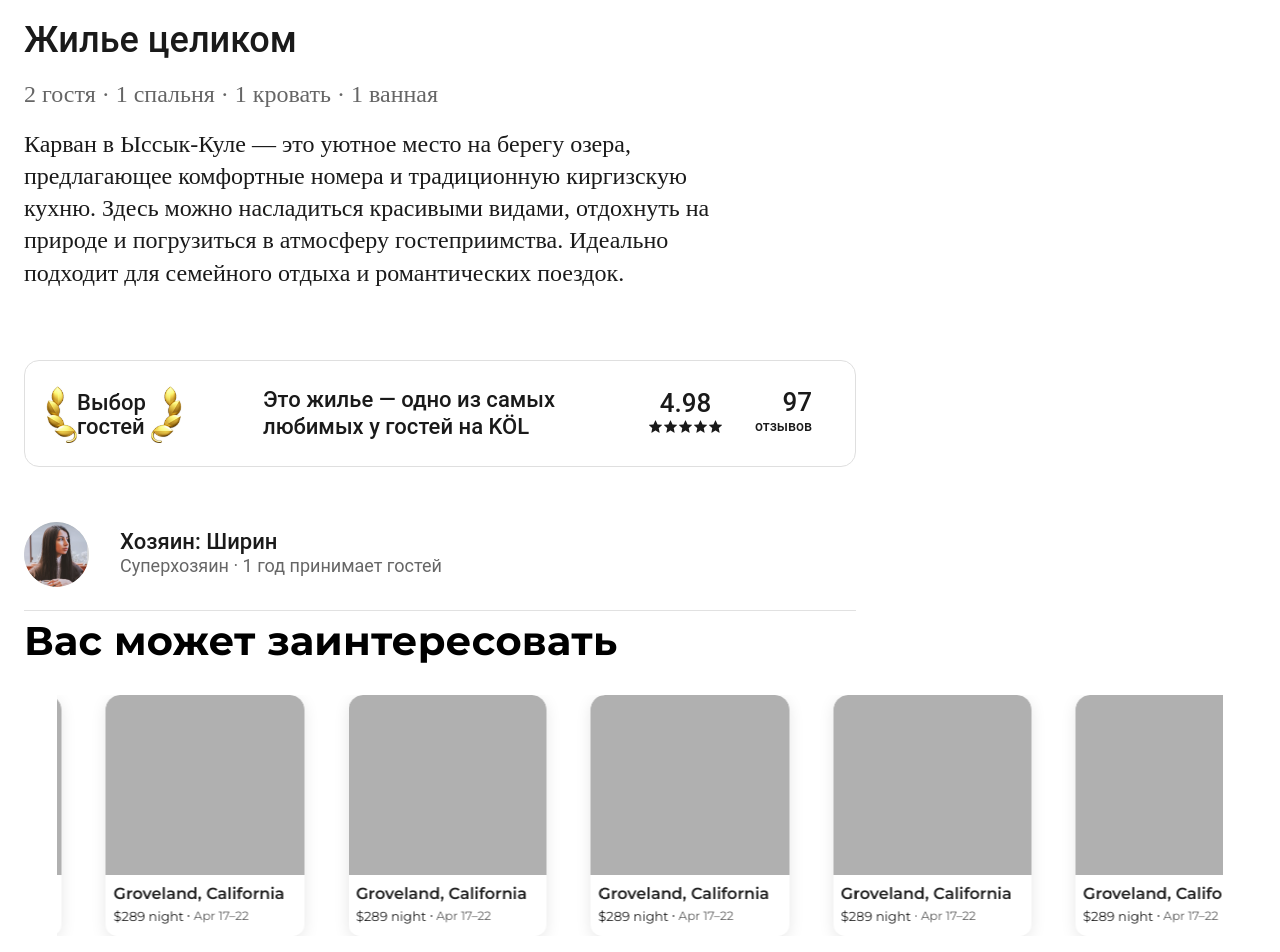
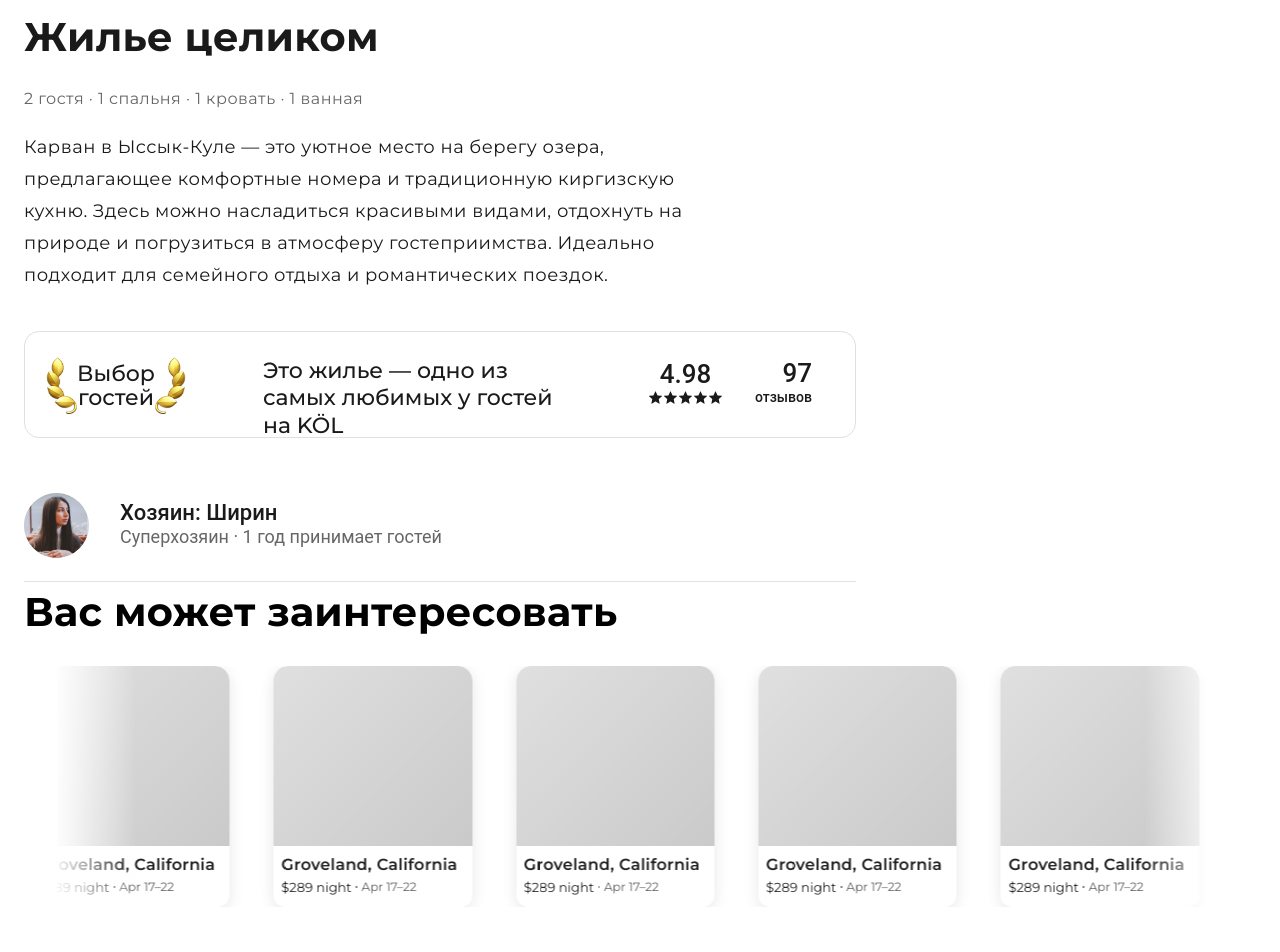
Before and after one commit to Shirin-Akhmatova/KOL, a React (Vite) app: page /cardPage in a window 1280 px wide. Shown: the part 960-1912 px from the top of the page. Built offline with nearby package versions, Linux system fonts and the light colour scheme; the HTML template or start-up script is replaced by a standard one; a web font is replaced by a local one.

Commit message:
added animation

```diff
--- a/src/widgets/HotelGallery/HotelGallery.tsx
+++ b/src/widgets/HotelGallery/HotelGallery.tsx
@@ -22,6 +22,7 @@ import { AiOutlineLeft, AiOutlineRight } from 'react-icons/ai';
 import './hotelGallerry.scss';
 import './carousel.scss';
 import AnimationBlock from '../animationBlock/AnimationBlock';
+import Toggle from '@/shared/ui/toggle/Toggle';
 
 const images = [hotel1, hotel2, hotel3, hotel4, hotel5];
 
@@ -192,6 +193,7 @@ const HotelGallery = () => {
         </div>
       </div>
     </div>
+
   );
 };
 
--- a/src/widgets/HotelGallery/hotelGallerry.scss
+++ b/src/widgets/HotelGallery/hotelGallerry.scss
@@ -8,13 +8,14 @@
 }
 
 .title {
-  color: #1a1a1a;
-  font-family: Roboto, sans-serif;
-  font-size: 36px;
-  font-weight: 500;
-  line-height: 42px;
+/* H3 */
+color: rgb(26, 26, 26);
+font-family: Montserrat;
+font-size: 40px;
+font-weight: 700;
+line-height: 60px;
+letter-spacing: 0.25px;
 text-align: left;
-  margin-bottom: 30px;
 }
 
 .grid {
@@ -72,32 +73,36 @@ flex-direction: column;
 gap: 18px;
 
   h1 {
+   /* H3 */
 color: rgb(26, 26, 26);
-    font-family: Roboto;
-    font-size: 36px;
-    font-weight: 500;
-    line-height: 42px;
+font-family: Montserrat;
+font-size: 40px;
+font-weight: 700;
+line-height: 60px;
+letter-spacing: 0.25px;
 text-align: left;
   }
 
   p {
+  /* B2 */
 color: rgb(102, 102, 102);
-    font-family: AirbnbCereal_W_Bk;
-    font-size: 24px;
+font-family: Montserrat;
+font-size: 16px;
 font-weight: 400;
-    line-height: 31px;
+line-height: 28px;
+letter-spacing: 0.5px;
 text-align: left;
   }
 
   h5 {
+    /* B1 */
 color: rgb(26, 26, 26);
-    font-family: AirbnbCereal_W_Bk;
-    font-size: 24px;
+font-family: Montserrat;
+font-size: 18px;
 font-weight: 400;
-    line-height: 134.48%;
+line-height: 32px;
+letter-spacing: 0.5px;
 text-align: left;
-    width: 714px;
-height: 192px;
 
   }
 }
@@ -130,22 +135,20 @@ img{
 height: 57px;
 }
       h3 {
-        font-size: 20px;
-        font-weight: bold;
      color: rgb(26, 26, 26);
-font-family: Roboto;
+font-family: Montserrat;
 font-size: 22px;
 font-weight: 500;
 line-height: 107.71%;
 letter-spacing: 0%;
-text-align: left;
+text-align: center;
 
       }
     }
 
     h2 {
       color: rgb(26, 26, 26);
-      font-family: Roboto;
+      font-family:Montserrat;
       font-size: 22px;
       font-weight: 500;
       line-height: 124%;
--- a/src/widgets/animationBlock/AnimationBlock.tsx
+++ b/src/widgets/animationBlock/AnimationBlock.tsx
@@ -10,14 +10,36 @@ const cards = Array(5).fill({
 const AnimationBlock: React.FC = () => {
   const containerRef = useRef<HTMLDivElement>(null);
   const listRef = useRef<HTMLDivElement>(null);
-  const requestRef = useRef<number>();
-  const previousTimeRef = useRef<number>();
-  const positionRef = useRef(0); // сохраняем позицию между кадрами
+  const requestRef = useRef<number | null>(null);
+  const previousTimeRef = useRef<number | null>(null);
+  const positionRef = useRef(0);
+
   const [hoverDirection, setHoverDirection] = useState<'left' | 'right' | null>(null);
+  const [isDraggingState, setIsDraggingState] = useState(false);
 
-  const baseSpeed = 0.5; // базовая скорость
-  const currentSpeedRef = useRef<number>(baseSpeed); // текущая скорость
-  const targetSpeedRef = useRef<number>(baseSpeed); // целевая скорость
+  const isDragging = useRef(false);
+  const dragStartX = useRef(0);
+  const lastX = useRef(0);
+  const velocityRef = useRef(0);
+  const isInertiaActive = useRef(false);
+
+  const baseSpeed = 1.5;
+  const currentSpeedRef = useRef<number>(baseSpeed);
+  const targetSpeedRef = useRef<number>(baseSpeed);
+
+  const maxDelta = 60;
+  const friction = 0.95; // Сила замедления инерции
+
+  // Новый ref для отслеживания времени последнего движения мыши
+  const lastMoveTimeRef = useRef(performance.now());
+
+  const stopAutoScroll = () => {
+    targetSpeedRef.current = 0;
+  };
+
+  const resumeAutoScroll = () => {
+    targetSpeedRef.current = baseSpeed;
+  };
 
   useEffect(() => {
     const list = listRef.current;
@@ -26,25 +48,37 @@ const AnimationBlock: React.FC = () => {
     const listWidth = list.scrollWidth / 2;
 
     const animate = (time: number) => {
-      if (previousTimeRef.current !== undefined) {
-        const deltaTime = time - previousTimeRef.current;
+      if (previousTimeRef.current !== null) {
+        if (!isDragging.current) {
+          if (isInertiaActive.current) {
+            // При инерции
+            positionRef.current -= velocityRef.current;
+            velocityRef.current *= friction;
 
-        // Устанавливаем целевую скорость в зависимости от направления
+            if (Math.abs(velocityRef.current) < 0.1) {
+              isInertiaActive.current = false;
+              resumeAutoScroll();
+            }
+          } else {
+            // При обычном автоскролле или наведении
             if (hoverDirection === 'left') {
               targetSpeedRef.current = -baseSpeed;
             } else if (hoverDirection === 'right') {
               targetSpeedRef.current = baseSpeed;
+            } else {
+              targetSpeedRef.current = baseSpeed;
             }
 
-        // Плавное приближение currentSpeed к targetSpeed (сглаживание)
-        currentSpeedRef.current += (targetSpeedRef.current - currentSpeedRef.current) * 0.05;
+            currentSpeedRef.current += (targetSpeedRef.current - currentSpeedRef.current) * 0.1;
+            positionRef.current += currentSpeedRef.current;
+          }
 
-        positionRef.current += currentSpeedRef.current;
-
+          // Цикличный скролл
           if (positionRef.current > listWidth) positionRef.current -= listWidth;
           if (positionRef.current < 0) positionRef.current += listWidth;
 
           list.style.transform = `translateX(${-positionRef.current}px)`;
+        }
       }
 
       previousTimeRef.current = time;
@@ -58,16 +92,103 @@ const AnimationBlock: React.FC = () => {
     };
   }, [hoverDirection]);
 
+  const onMouseDown = (e: React.MouseEvent) => {
+    isDragging.current = true;
+    setIsDraggingState(true);
+    dragStartX.current = e.clientX;
+    lastX.current = e.clientX;
+    velocityRef.current = 0;
+    lastMoveTimeRef.current = performance.now();
+    stopAutoScroll();
+  };
+
+  const onTouchStart = (e: React.TouchEvent) => {
+    isDragging.current = true;
+    setIsDraggingState(true);
+    dragStartX.current = e.touches[0].clientX;
+    lastX.current = e.touches[0].clientX;
+    velocityRef.current = 0;
+    lastMoveTimeRef.current = performance.now();
+    stopAutoScroll();
+  };
+
+  const handleMove = (clientX: number) => {
+    if (!isDragging.current || !listRef.current) return;
+
+    lastMoveTimeRef.current = performance.now(); // Обновляем время последнего движения
+
+    let deltaX = clientX - lastX.current;
+    deltaX = Math.max(-maxDelta, Math.min(maxDelta, deltaX));
+
+    velocityRef.current = deltaX;
+    positionRef.current -= velocityRef.current;
+
+    const list = listRef.current;
+    const listWidth = list.scrollWidth / 2;
+
+    if (positionRef.current > listWidth) positionRef.current -= listWidth;
+    if (positionRef.current < 0) positionRef.current += listWidth;
+
+    list.style.transform = `translateX(${-positionRef.current}px)`;
+    lastX.current = clientX;
+  };
+
+  const onMouseMove = (e: MouseEvent) => handleMove(e.clientX);
+  const onTouchMove = (e: TouchEvent) => handleMove(e.touches[0].clientX);
+
+  const endDrag = () => {
+    if (isDragging.current) {
+      isDragging.current = false;
+      setIsDraggingState(false);
+      isInertiaActive.current = true; // Запускаем инерцию
+    }
+  };
+
+  // Новый эффект: принудительное завершение драга, если долго не движется мышь
+  useEffect(() => {
+    const intervalId = setInterval(() => {
+      if (isDragging.current) {
+        const now = performance.now();
+        const timeSinceLastMove = now - lastMoveTimeRef.current;
+
+        if (timeSinceLastMove > 500) {
+          endDrag();
+        }
+      }
+    }, 300);
+
+    return () => clearInterval(intervalId);
+  }, []);
+
+  useEffect(() => {
+    window.addEventListener('mousemove', onMouseMove);
+    window.addEventListener('mouseup', endDrag);
+    window.addEventListener('touchmove', onTouchMove);
+    window.addEventListener('touchend', endDrag);
+
+    return () => {
+      window.removeEventListener('mousemove', onMouseMove);
+      window.removeEventListener('mouseup', endDrag);
+      window.removeEventListener('touchmove', onTouchMove);
+      window.removeEventListener('touchend', endDrag);
+    };
+  }, []);
+
   const onMouseEnterLeft = () => setHoverDirection('left');
   const onMouseEnterRight = () => setHoverDirection('right');
-  const onMouseLeave = () => setHoverDirection(null); // движение продолжается по текущей скорости
+  const onMouseLeave = () => setHoverDirection(null);
 
   const doubledCards = [...cards, ...cards];
 
   return (
     <div className="animation-block">
       <h2 className="section-title">Вас может заинтересовать</h2>
-      <div className="card-list-wrapper" ref={containerRef}>
+      <div
+        className={`card-list-wrapper ${isDraggingState ? 'dragging' : ''}`}
+        ref={containerRef}
+        onMouseDown={onMouseDown}
+        onTouchStart={onTouchStart}
+      >
         <div className="card-list" ref={listRef}>
           {doubledCards.map((card, index) => (
             <div className="card" key={index}>
@@ -84,16 +205,11 @@ const AnimationBlock: React.FC = () => {
           ))}
         </div>
 
-        <div
-          className="hover-zone left"
-          onMouseEnter={onMouseEnterLeft}
-          onMouseLeave={onMouseLeave}
-        />
-        <div
-          className="hover-zone right"
-          onMouseEnter={onMouseEnterRight}
-          onMouseLeave={onMouseLeave}
-        />
+        <div className="hover-zone left" onMouseEnter={onMouseEnterLeft} onMouseLeave={onMouseLeave} />
+        <div className="hover-zone right" onMouseEnter={onMouseEnterRight} onMouseLeave={onMouseLeave} />
+
+        <div className="blur-overlay left-blur" />
+        <div className="blur-overlay right-blur" />
       </div>
     </div>
   );
--- a/src/widgets/animationBlock/animationBlock.scss
+++ b/src/widgets/animationBlock/animationBlock.scss
@@ -23,6 +23,35 @@
     width: 1166.89px;
     height: 241px;
     margin: 0 auto;
+    padding: 0 70px;
+
+    // Анимированные боковые свечения
+    &::before,
+    &::after {
+      content: '';
+      position: absolute;
+      top: 0;
+      width: 80px;
+      height: 100%;
+      z-index: 6;
+      pointer-events: none;
+      transition: opacity 0.5s ease;
+    }
+
+    &::before {
+      left: 0;
+      background: linear-gradient(to right, rgba(255, 255, 255, 0.95), rgba(255, 255, 255, 0));
+    }
+
+    &::after {
+      right: 0;
+      background: linear-gradient(to left, rgba(255, 255, 255, 0.95), rgba(255, 255, 255, 0));
+    }
+
+    &.dragging::before,
+    &.dragging::after {
+      opacity: 0;
+    }
   }
 
   .card-list {
@@ -31,8 +60,7 @@
     width: max-content;
     will-change: transform;
     user-select: none;
-      pointer-events: none; // отключим взаимодействие, чтобы hover на зонах не мешал
-
+    pointer-events: none;
   }
 
   .card {
@@ -44,12 +72,14 @@
     background: white;
     overflow: hidden;
     box-shadow: 0 4px 16px rgba(0, 0, 0, 0.1);
-      transition: transform 0.3s ease, box-shadow 0.3s ease;
-      pointer-events: auto; // разрешим hover для карточек
+    transition: transform 0.4s ease, box-shadow 0.4s ease, border 0.4s ease;
+    pointer-events: auto;
+    transform-style: preserve-3d;
 
     &:hover {
-        transform: scale(1.05);
-        box-shadow: 0 6px 20px rgba(0, 0, 0, 0.15);
+      transform: scale(1.06) rotateX(1deg) rotateY(1deg);
+      box-shadow: 0 8px 24px rgba(0, 0, 0, 0.2);
+      border: 1.5px solid rgba(255, 168, 0, 0.4);
       z-index: 10;
       cursor: pointer;
     }
@@ -60,7 +90,7 @@
       left: 0;
       width: 100%;
       height: 180px;
-        background: rgb(176, 176, 176);
+      background: linear-gradient(135deg, #e0e0e0, #cacaca);
       border-radius: 14.52px 14.52px 0 0;
     }
 
@@ -71,6 +101,7 @@
       left: 7.74px;
       background: white;
       border-radius: 0 0 14.52px 14.52px;
+      padding-right: 7px;
 
       .title {
         color: #222222;
@@ -121,7 +152,7 @@
     top: 0;
     width: 20%;
     height: 100%;
-      z-index: 5;
+    z-index: 7;
 
     &.left {
       left: 0;
```
Also changed, not shown: src/shared/ui/toggle/Toggle.tsx (added, +20 -0 lines), src/shared/ui/toggle/toggle.scss (added, +46 -0 lines), src/assets/icons/toggle.svg (added). Lines whose indentation alone changed are shown as unchanged.
